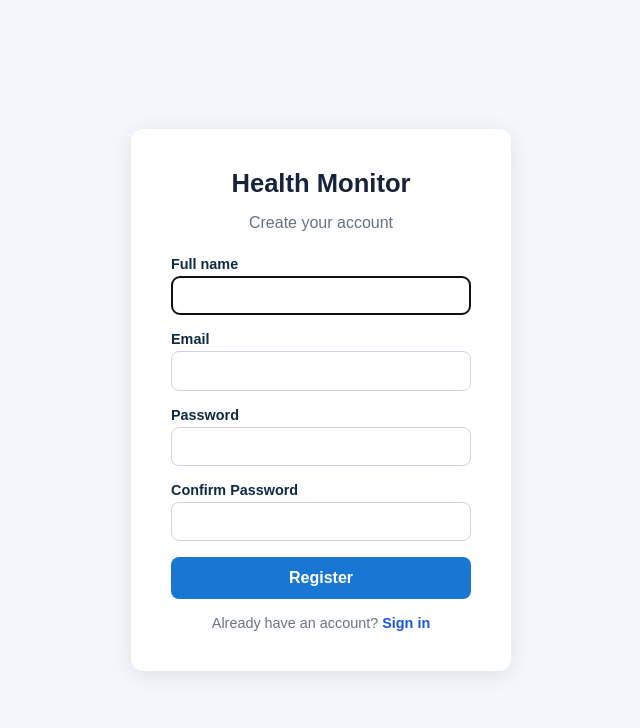
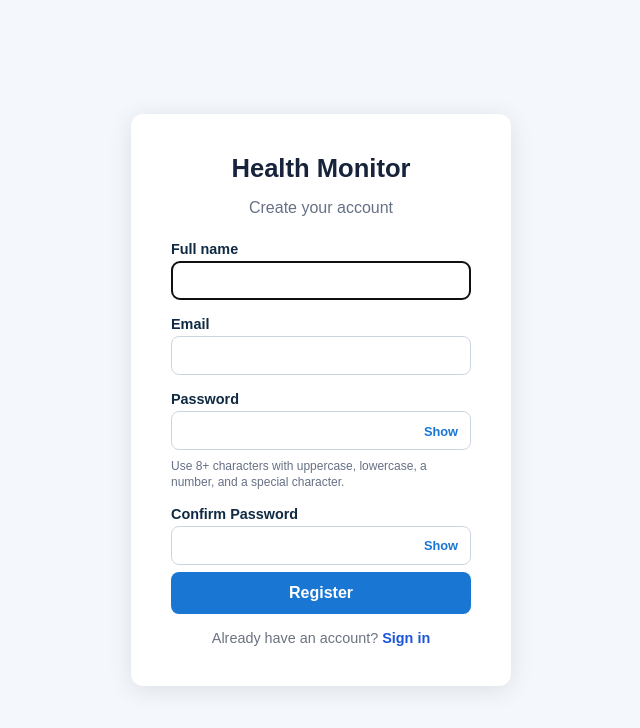
Before and after one commit to AnushkaAdhikari/Health-monitor, a React (Vite) app in the folder frontend/: page /register in a window 1280 px wide. Shown: the top 728 px of the page, without its empty margins (319-959 px from the left). Built offline with nearby package versions, Linux system fonts and the light colour scheme.

Commit message:
Update registration page

```diff
--- a/frontend/src/pages/Register.tsx
+++ b/frontend/src/pages/Register.tsx
@@ -7,6 +7,8 @@ export default function Register() {
   const [email,    setEmail]    = useState("");
   const [password, setPassword] = useState("");
   const [confirm,  setConfirm]  = useState("");
+  const [showPassword, setShowPassword] = useState(false);
+  const [showConfirm, setShowConfirm] = useState(false);
   const [error,    setError]    = useState("");
   const [loading,  setLoading]  = useState(false);
   const navigate = useNavigate();
@@ -17,6 +19,10 @@ export default function Register() {
 
     if (password !== confirm) {
       setError("Passwords do not match.");
+      return;
+    }
+    if (!/^(?=.*[a-z])(?=.*[A-Z])(?=.*\d)(?=.*[^A-Za-z0-9]).{8,}$/.test(password)) {
+      setError("Password needs 8+ characters with uppercase, lowercase, a number, and a special character.");
       return;
     }
 
@@ -53,16 +59,11 @@ export default function Register() {
           />
 
           <label style={styles.label}>Password</label>
-          <input
-            style={styles.input} type="password" value={password}
-            onChange={(e) => setPassword(e.target.value)} required minLength={6}
-          />
+          <div style={styles.passwordWrap}><input style={{ ...styles.input, marginBottom: 0, paddingRight: "3.2rem" }} type={showPassword ? "text" : "password"} value={password} onChange={(e) => setPassword(e.target.value)} required minLength={8}/><button type="button" onClick={() => setShowPassword(!showPassword)} style={styles.eye}>{showPassword ? "Hide" : "Show"}</button></div>
+          <p style={styles.hint}>Use 8+ characters with uppercase, lowercase, a number, and a special character.</p>
 
           <label style={styles.label}>Confirm Password</label>
-          <input
-            style={styles.input} type="password" value={confirm}
-            onChange={(e) => setConfirm(e.target.value)} required minLength={6}
-          />
+          <div style={styles.passwordWrap}><input style={{ ...styles.input, marginBottom: 0, paddingRight: "3.2rem" }} type={showConfirm ? "text" : "password"} value={confirm} onChange={(e) => setConfirm(e.target.value)} required minLength={8}/><button type="button" onClick={() => setShowConfirm(!showConfirm)} style={styles.eye}>{showConfirm ? "Hide" : "Show"}</button></div>
 
           <button style={styles.button} type="submit" disabled={loading}>
             {loading ? "Creating account..." : "Register"}
@@ -85,6 +86,9 @@ const styles: Record<string, React.CSSProperties> = {
   subtitle: { textAlign: "center", color: "#667085", marginBottom: "1.5rem" },
   label:    { display: "block", marginBottom: 4, fontWeight: 600, fontSize: "0.9rem" },
   input:    { width: "100%", padding: "0.6rem 0.8rem", borderRadius: 8, border: "1px solid #CBD5E1", marginBottom: "1rem", fontSize: "1rem", boxSizing: "border-box" },
+  passwordWrap: { position: "relative", marginBottom: "0.45rem" },
+  eye: { position: "absolute", right: 8, top: "50%", transform: "translateY(-50%)", border: 0, background: "transparent", color: "#1976D2", fontSize: "0.8rem", fontWeight: 600, padding: 5 },
+  hint: { margin: "0 0 1rem", color: "#667085", fontSize: "0.75rem", lineHeight: 1.35 },
   button:   { width: "100%", padding: "0.75rem", background: "#1976D2", color: "#fff", border: "none", borderRadius: 8, fontSize: "1rem", fontWeight: 600, cursor: "pointer", marginBottom: "1rem" },
   error:    { background: "#fef2f2", color: "#dc2626", padding: "0.75rem", borderRadius: 8, marginBottom: "1rem", fontSize: "0.9rem" },
   footer:   { textAlign: "center", color: "#6b7280", fontSize: "0.9rem", margin: 0 },
```
